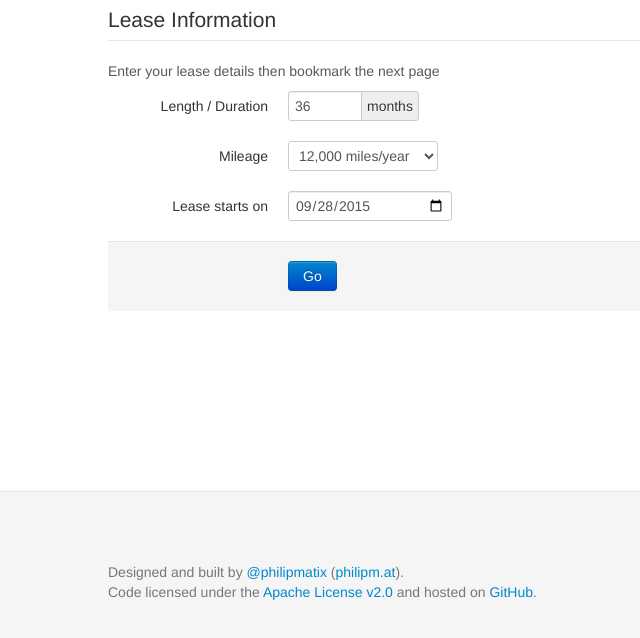
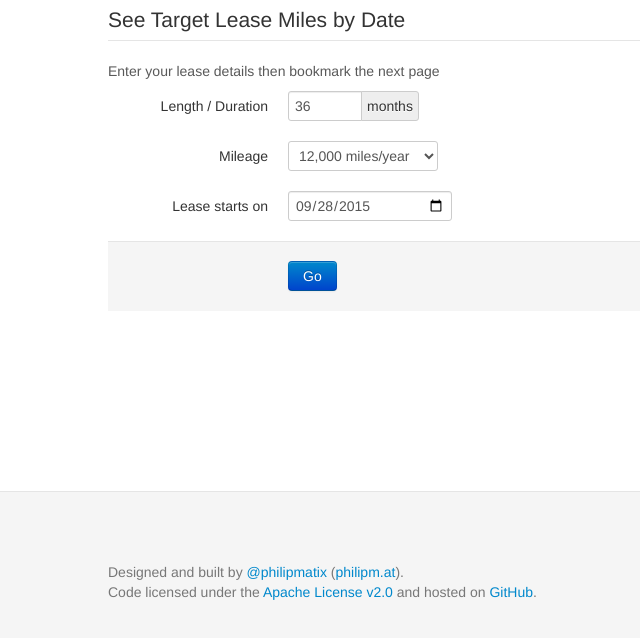
Before and after one commit to jsscclr/LeaseMilesTracker, a plain HTML site: page index.html in a window 1280 px wide. Shown: the whole page, without its empty margins (62-702 px from the left). Drawn offline with Linux system fonts and the light colour scheme.

Commit message:
nicer wording

```diff
--- a/index.html
+++ b/index.html
@@ -11,7 +11,7 @@
 	<body>
 		<div class="container">
 
-			<legend>Lease Information</legend>
+			<legend>See Target Lease Miles by Date</legend>
 			<span class="help-block">Enter your lease details then bookmark the next page</span>
 
 			<form action="lease.html" method="GET" class="form-horizontal">
```
